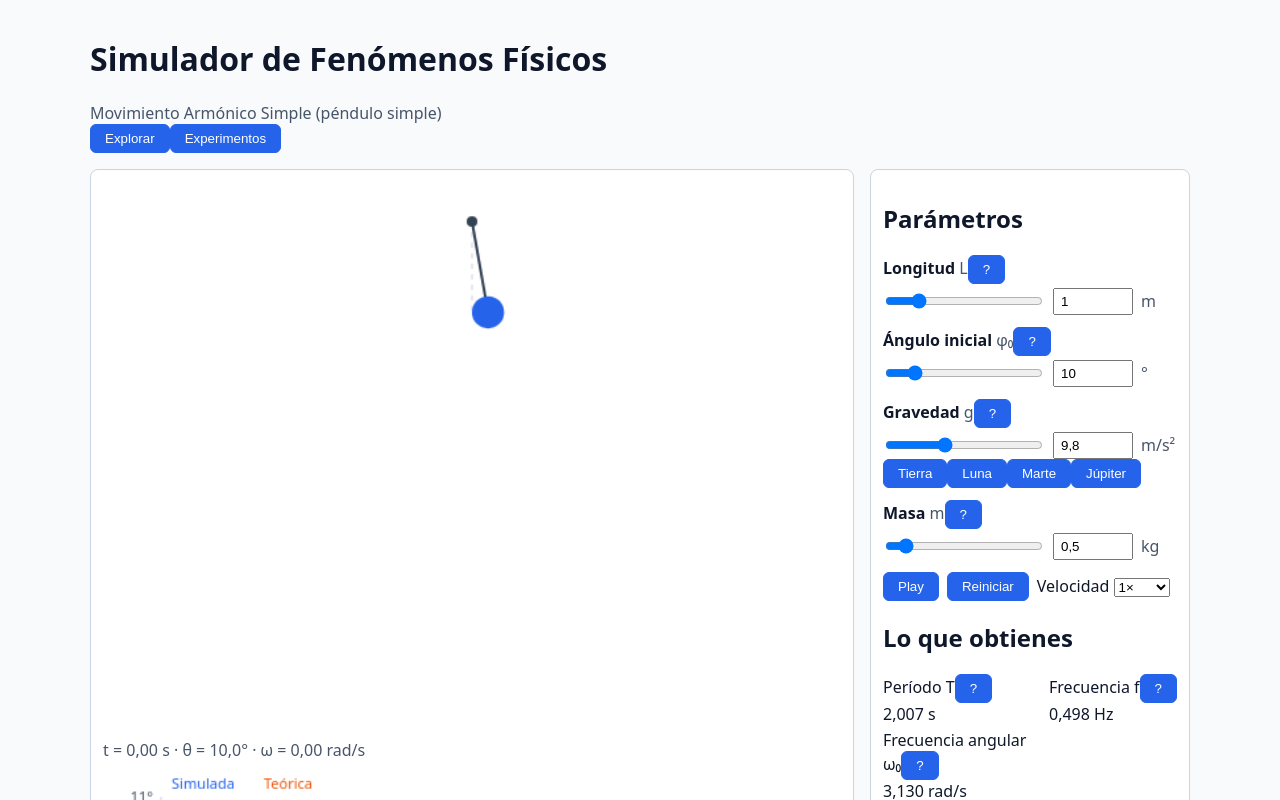
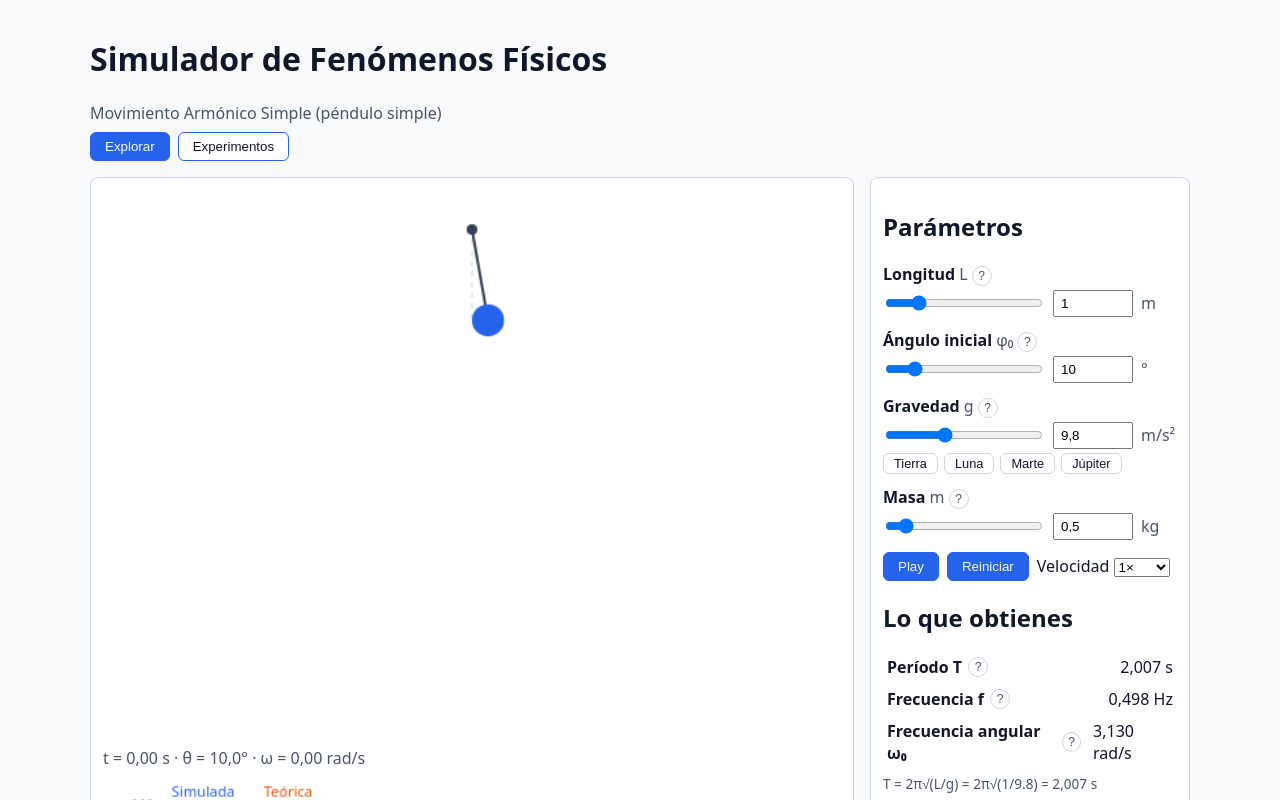
Before and after one commit to CrayoloUA/simulador-fisica-usb, a React (Vite) app: page / in a window 1280 px wide. Shown: the top 800 px of the page. Built offline with nearby package versions, Linux system fonts and the light colour scheme.

Commit message:
style: add styles for help, presets, highlight and the experiment panel

```diff
--- a/src/styles.css
+++ b/src/styles.css
@@ -145,3 +145,150 @@ select:focus-visible {
     grid-template-columns: minmax(0, 1fr);
   }
 }
+
+.mode-switch {
+  display: flex;
+  gap: 8px;
+  margin: 8px 0 0;
+}
+
+.mode-switch button[aria-pressed='true'] {
+  background: var(--accent);
+  color: #ffffff;
+}
+
+.mode-switch button[aria-pressed='false'] {
+  background: var(--surface);
+  color: var(--text);
+}
+
+.help-toggle {
+  margin-left: 4px;
+  width: 20px;
+  height: 20px;
+  border-radius: 50%;
+  border: 1px solid var(--border);
+  background: var(--surface);
+  color: var(--muted);
+  font-size: 0.75rem;
+  line-height: 1;
+  cursor: pointer;
+  padding: 0;
+}
+
+.help-card {
+  background: #eff6ff;
+  border-left: 4px solid var(--accent);
+  padding: 8px 10px;
+  margin: 4px 0 8px;
+  font-size: 0.85rem;
+}
+
+.presets {
+  display: flex;
+  flex-wrap: wrap;
+  gap: 6px;
+  margin: 4px 0;
+}
+
+.presets button {
+  padding: 2px 10px;
+  font-size: 0.8rem;
+  background: var(--surface);
+  color: var(--text);
+  border: 1px solid var(--border);
+}
+
+.param-highlighted {
+  outline: 3px solid var(--warn-border);
+  outline-offset: 4px;
+  border-radius: 6px;
+}
+
+.formula {
+  margin-top: 8px;
+  font-size: 0.85rem;
+  color: var(--muted);
+}
+
+.results {
+  display: flex;
+  flex-direction: column;
+  gap: 6px;
+  margin: 0;
+}
+
+.result-row {
+  display: flex;
+  justify-content: space-between;
+  align-items: baseline;
+  gap: 12px;
+  padding: 2px 4px;
+}
+
+.result-row dt {
+  display: flex;
+  align-items: center;
+  gap: 2px;
+  font-weight: 600;
+  margin: 0;
+}
+
+.result-row dd {
+  margin: 0;
+  font-variant-numeric: tabular-nums;
+}
+
+.result-highlighted {
+  outline: 3px solid var(--warn-border);
+  outline-offset: 2px;
+  border-radius: 6px;
+}
+
+.experiment-panel {
+  background: var(--surface);
+  border: 1px solid var(--border);
+  border-radius: 8px;
+  padding: 12px;
+  margin-bottom: 12px;
+}
+
+.experiment-list {
+  display: flex;
+  flex-direction: column;
+  gap: 6px;
+}
+
+.progress {
+  color: var(--muted);
+  font-size: 0.85rem;
+  margin: 0 0 4px;
+}
+
+.predict-options {
+  display: flex;
+  flex-direction: column;
+  gap: 6px;
+  margin: 8px 0;
+}
+
+.option-button[aria-pressed='true'] {
+  outline: 3px solid var(--accent);
+}
+
+.feedback {
+  margin: 6px 0;
+  padding: 8px;
+  border-radius: 6px;
+  font-size: 0.9rem;
+}
+
+.feedback-correct {
+  background: #dcfce7;
+  border-left: 4px solid #16a34a;
+}
+
+.feedback-incorrect {
+  background: #fee2e2;
+  border-left: 4px solid var(--danger);
+}
```
